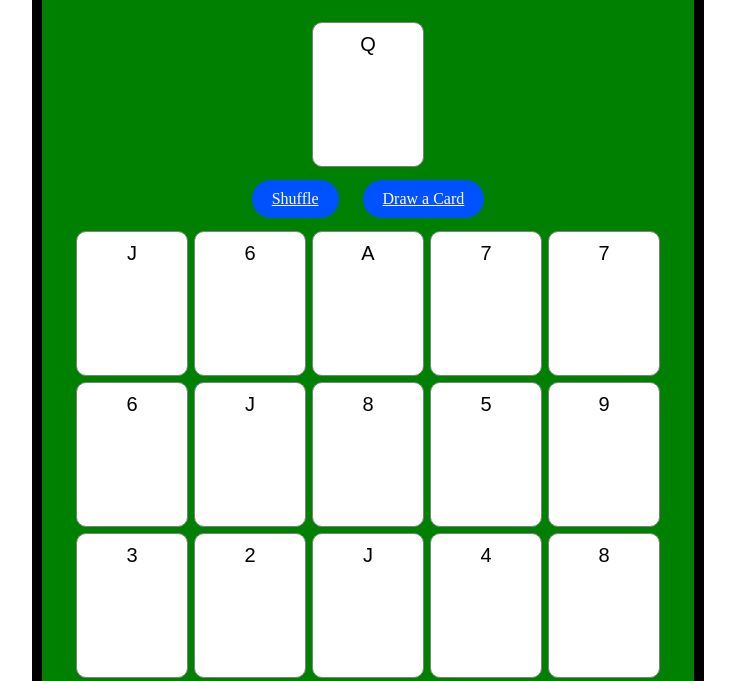
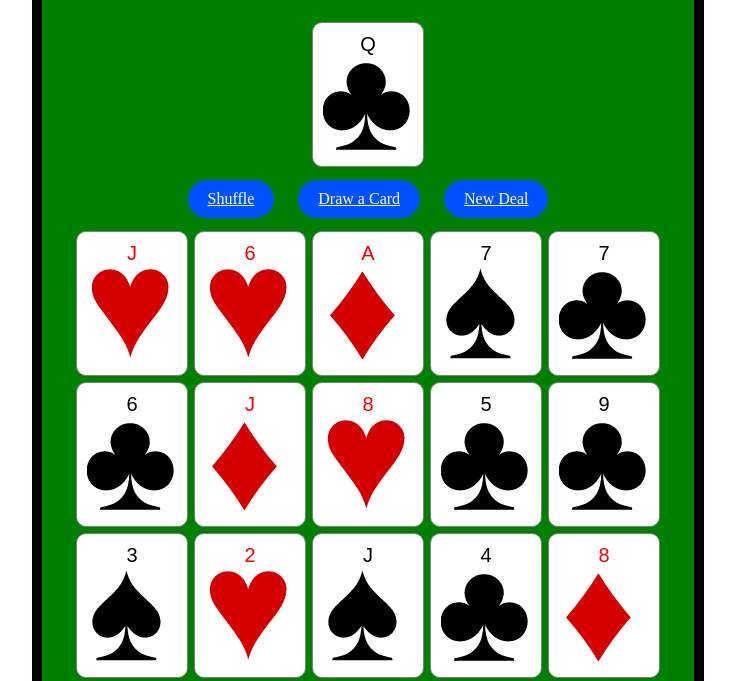
Before and after one commit to restrepo-64/deck-of-cards, a plain HTML site: page index.html in a window 1280 px wide. Both pictures are taken after a click on the link "Draw a Card". Shown: the part 101-782 px from the top of the page, without its empty margins (272-1007 px from the left). Drawn offline with Linux system fonts and the light colour scheme.

Commit message:
Added image, styling, and ability to draw cards from the deck and make a new deck. Styling includes matching the text color to the suit color. Rendered a 'hand' that displays the cards drawn from the deck into the user's hand

```diff
--- a/app.js
+++ b/app.js
@@ -3,6 +3,7 @@ var suits = ["hearts", "spades", "diamonds", "clubs"];
 var values = ["A", "2", "3", "4", "5", "6", "7", "8", "9", "10", "J", "Q", "K"];
 
 var deck = new Array();
+var hand = new Array();
 
 //make the deck
 
@@ -41,30 +42,20 @@ function shuffle() {
     }
 
     renderDeck();
+    renderHand();
 }
 
 
 //draw card function
 function draw() {
 
+
     let cardDrawn = deck.pop();
+    hand.push(cardDrawn);
 
 
-    let card = document.createElement("div");
-        let value = document.createElement("div");
-        let suit = document.createElement("div");
-
-        card.className = "card";
-        value.className = "value";
-        suit.className = "suit " + cardDrawn.Suit;
-
-        value.innerHTML = cardDrawn.Value;
-        card.appendChild(value);
-        card.appendChild(suit);
-
-        document.getElementById("cardDrawn").appendChild(card);
-
         renderDeck();
+        renderHand();
 
 }
 
@@ -88,12 +79,42 @@ function renderDeck() {
         card.appendChild(value);
         card.appendChild(suit);
 
+        if(deck[i].Suit== "hearts" || deck[i].Suit == "diamonds") {
+            value.className = "red";
+        }
+
         document.getElementById("deck").appendChild(card);
+    }
+}
+
+function renderHand() {
+
+    document.getElementById("hand").innerHTML = "";
+
+    for(let i = 0; i < hand.length; i++) {
+        let card = document.createElement("div");
+        let value = document.createElement("div");
+        let suit = document.createElement("div");
+
+        card.className = "card";
+        value.className = "value";
+        suit.className = "suit " + hand[i].Suit;
+
+        value.innerHTML = hand[i].Value;
+        card.appendChild(value);
+        card.appendChild(suit);
+
+        if(hand[i].Suit== "hearts" || hand[i].Suit == "diamonds") {
+            value.className = "red";
+        }
+
+        document.getElementById("hand").appendChild(card);
     }
 }
 
 function load() {
     deck = getDeck();
+    hand = [];
     shuffle();
     renderDeck();
 }
--- a/index.html
+++ b/index.html
@@ -11,10 +11,11 @@
     <div class="deck">
         <h1>A Deck of Cards</h1>
 
-        <div id="cardDrawn"></div>
+        <div id="hand"></div>
 
         <a href="javascript:void(0)" class="btn" onclick="shuffle()">Shuffle</a>
         <a href="javascript:void(0)" class="btn" onclick="draw()">Draw a Card</a>
+        <a href="javascript:void(0)" class="btn" onclick="load()">New Deal</a>
         <div id="deck"></div>
     </div>
 </body>
--- a/style.css
+++ b/style.css
@@ -49,13 +49,13 @@
 .card .diamonds
 {
 	background-position-y: 100px;
-	color: red;
+
 }
 
 .card .hearts
 {
 	background-position-x: 90px;
-	color: red;
+
 }
 
 .card .clubs
@@ -64,3 +64,11 @@
 	background-position-y:100px;
 
 }
+
+.card .red
+{
+	font-size:15pt;
+	font-family: sans-serif;
+	color: red;
+
+}
```
Also changed, not shown: images/suits.png (added).
